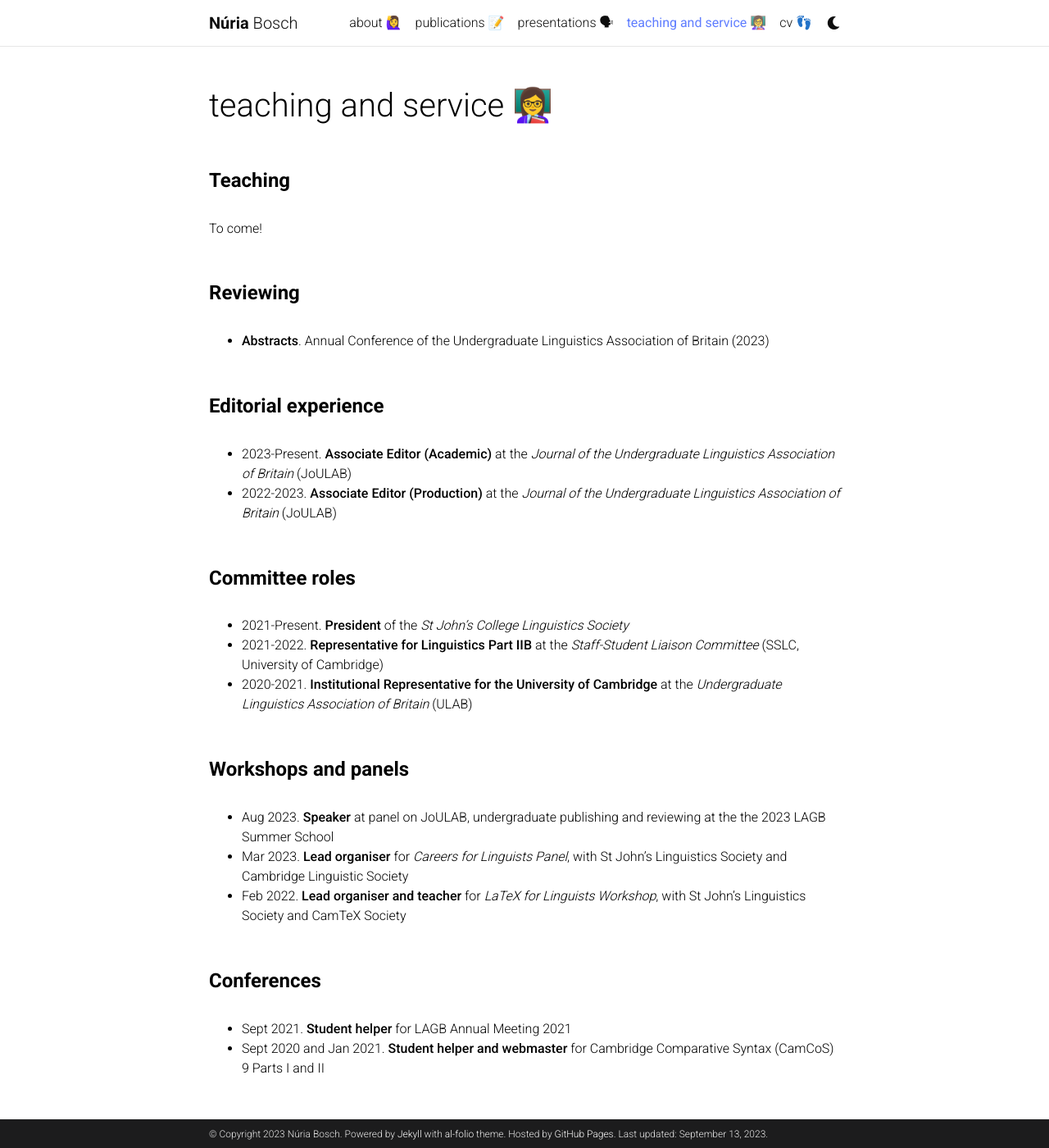
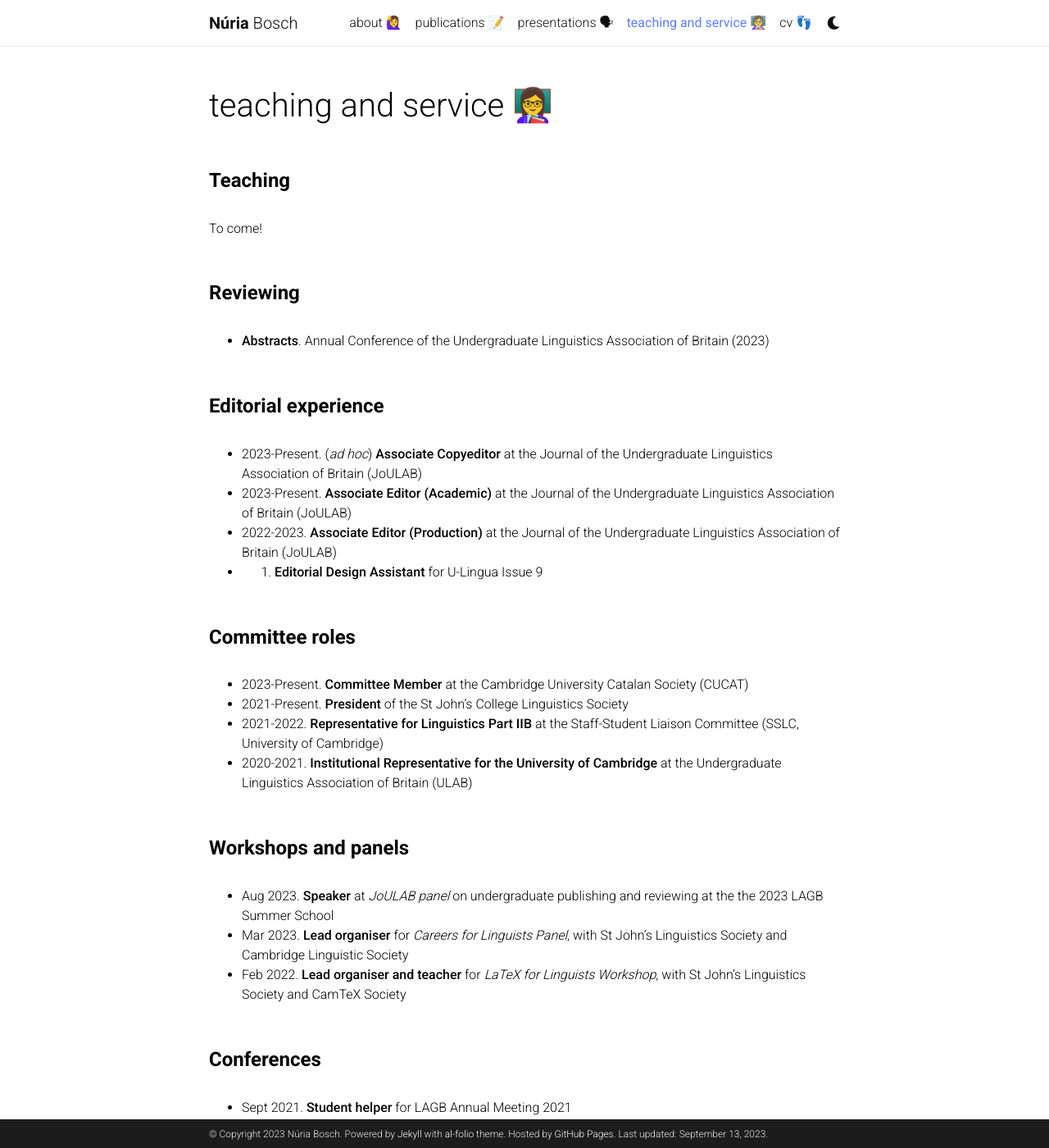
Before and after one commit to nuria-bosch/nuria-bosch.github.io, a Jekyll site: the page built from _pages/teaching_and_service.md, in a window 1280 px wide and 1400 px high. Shown: the whole window at 82% size. Built offline with Jekyll 4.4.1, drawn with Linux system fonts in a browser that asks for light colours; comment, search, counter and statistics services are not loaded; a style sheet for code colours, icons or effects is not loaded.

Commit message:
Update teaching_and_service.md

```diff
--- a/_pages/teaching_and_service.md
+++ b/_pages/teaching_and_service.md
@@ -17,18 +17,21 @@ To come!
 
 <h4 style="margin-top: 3.3rem; margin-bottom: 2rem; font-weight: bold;">Editorial experience</h4>
 
-- 2023-Present. **Associate Editor (Academic)** at the _Journal of the Undergraduate Linguistics Association of Britain_ (JoULAB)
-- 2022-2023. **Associate Editor (Production)** at the _Journal of the Undergraduate Linguistics Association of Britain_ (JoULAB)
+- 2023-Present. (_ad hoc_) **Associate Copyeditor** at the Journal of the Undergraduate Linguistics Association of Britain (JoULAB)
+- 2023-Present. **Associate Editor (Academic)** at the Journal of the Undergraduate Linguistics Association of Britain (JoULAB)
+- 2022-2023. **Associate Editor (Production)** at the Journal of the Undergraduate Linguistics Association of Britain (JoULAB)
+- 2022. **Editorial Design Assistant** for U-Lingua Issue 9
 
 <h4 style="margin-top: 3.3rem; margin-bottom: 2rem; font-weight: bold;">Committee roles</h4>
 
-- 2021-Present. **President** of the _St John's College Linguistics Society_
-- 2021-2022. **Representative for Linguistics Part IIB** at the _Staff-Student Liaison Committee_ (SSLC, University of Cambridge)
-- 2020-2021. **Institutional Representative for the University of Cambridge** at the _Undergraduate Linguistics Association of Britain_ (ULAB)
+- 2023-Present. **Committee Member** at the Cambridge University Catalan Society (CUCAT)
+- 2021-Present. **President** of the St John's College Linguistics Society
+- 2021-2022. **Representative for Linguistics Part IIB** at the Staff-Student Liaison Committee (SSLC, University of Cambridge)
+- 2020-2021. **Institutional Representative for the University of Cambridge** at the Undergraduate Linguistics Association of Britain (ULAB)
 
 <h4 style="margin-top: 3.3rem; margin-bottom: 2rem; font-weight: bold;">Workshops and panels</h4>
 
-- Aug 2023. **Speaker** at panel on JoULAB, undergraduate publishing and reviewing at the the 2023 LAGB Summer School
+- Aug 2023. **Speaker** at _JoULAB panel_ on undergraduate publishing and reviewing at the the 2023 LAGB Summer School
 - Mar 2023. **Lead organiser** for _Careers for Linguists Panel_, with St John’s Linguistics Society and Cambridge Linguistic Society
 - Feb 2022. **Lead organiser and teacher** for _LaTeX for Linguists Workshop_, with St John's Linguistics Society and CamTeX Society
 
```
